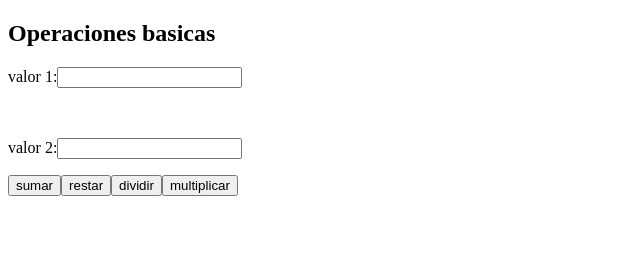
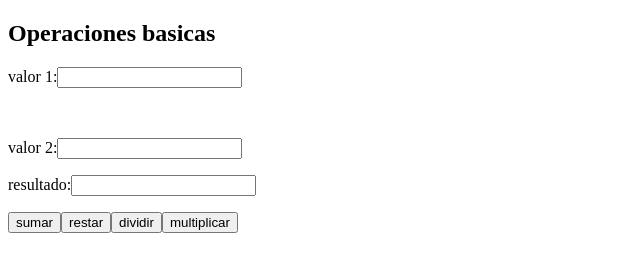
Before and after one commit to Constanzamc/modulo2, a plain HTML site: page index.html in a window 1280 px wide. Shown: the whole page, without its empty margins (0-640 px from the left). Drawn offline with Linux system fonts and the light colour scheme.

Commit message:
Update index.html

```diff
--- a/index.html
+++ b/index.html
@@ -11,6 +11,7 @@
 
 	<p>valor 1:<input type="number" name="v1" id="v1"></p><br>
 	<p>valor 2:<input type="number" name="v2" id="v2"></p>
+	<p>resultado:<input type="number" name="res" id="res"></p>
 	<button onclick="sumar();">sumar</button><button onclick="restar();">restar</button><button onclick="dividir();">dividir</button><button onclick="multiplicar();">multiplicar</button>
 
 
```
